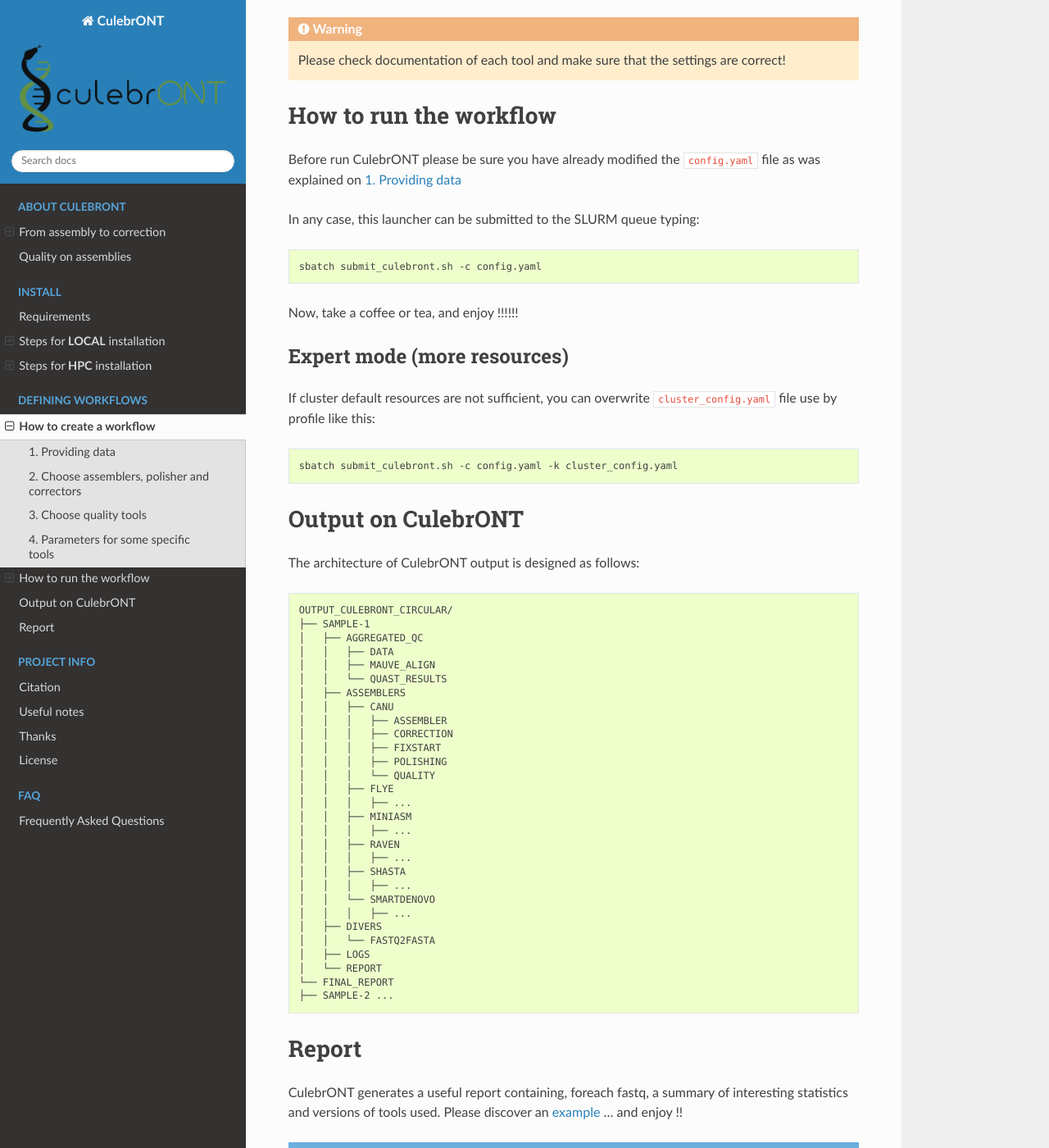
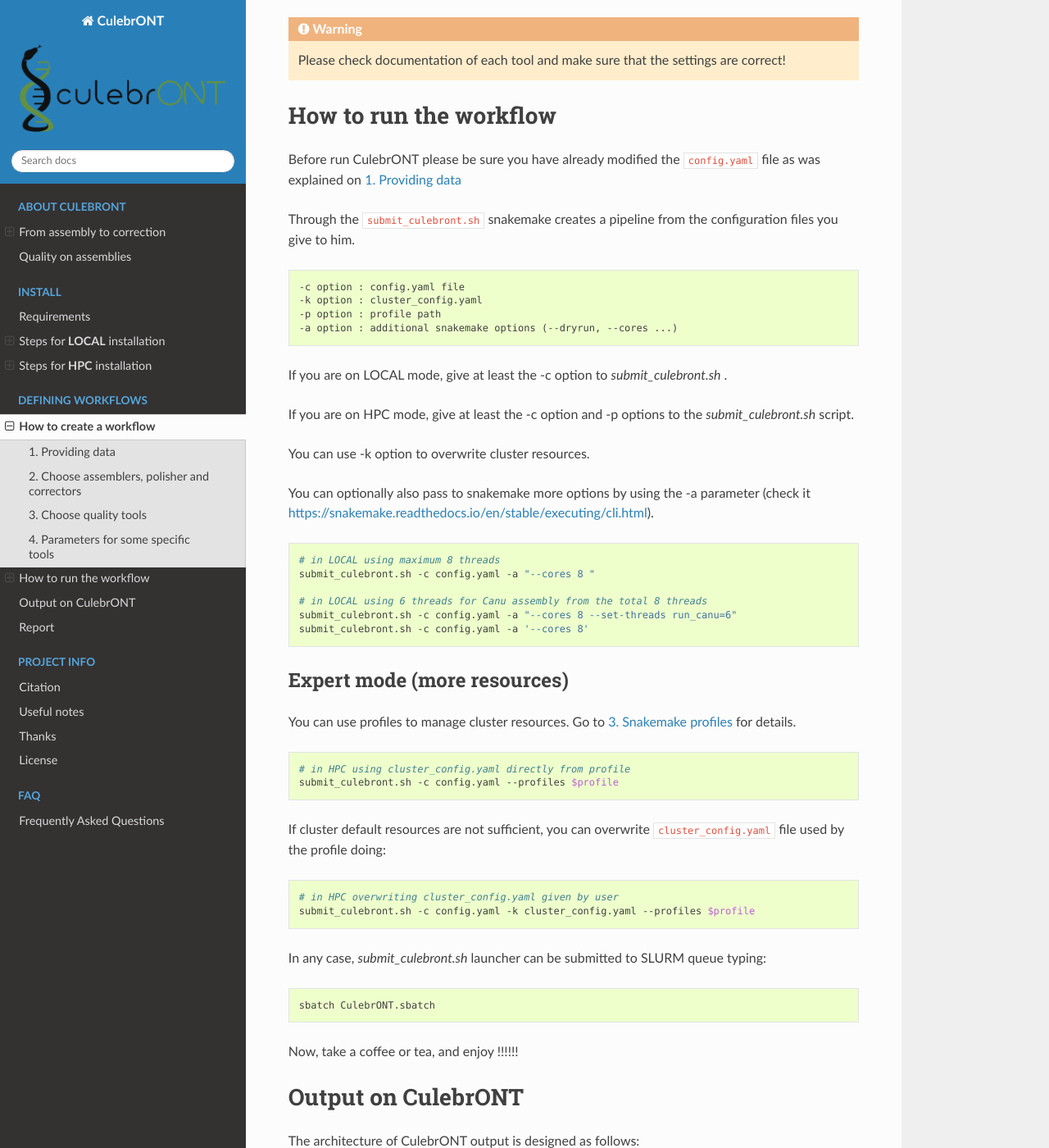
Before and after one commit to SouthGreenPlatform/culebrONT, a Sphinx documentation site: the page built from docs/source/WORKFLOWS.rst, in a window 1280 px wide and 1400 px high, scrolled down 5206 px. Shown: the whole window at 82% size. Built offline with Sphinx 7.4.7 and the Read the Docs theme 2.0.0, drawn with Linux system fonts in a browser that asks for light colours; the version number could not be read and is left out.

Commit message:
adapting how to run a workflow doc

```diff
--- a/docs/source/WORKFLOWS.rst
+++ b/docs/source/WORKFLOWS.rst
@@ -133,22 +133,62 @@
 
 Before run CulebrONT please be sure you have already modified the ``config.yaml`` file as was explained on :ref:`1. Providing data`
 
-In any case, this launcher can be submitted to the SLURM queue typing:
+Through the ``submit_culebront.sh`` snakemake creates a pipeline from the configuration files you give to him.
+
+.. code-block:: txt
+
+    -c option : config.yaml file
+    -k option : cluster_config.yaml
+    -p option : profile path
+    -a option : additional snakemake options (--dryrun, --cores ...)
+
+
+If you are on LOCAL mode, give at least the -c option to `submit_culebront.sh` .
+
+If you are on HPC mode, give at least the -c option and -p options to the `submit_culebront.sh` script.
+
+You can use -k option to overwrite cluster resources.
+
+You can optionally also pass to snakemake more options by using the -a parameter (check it https://snakemake.readthedocs.io/en/stable/executing/cli.html).
 
 .. code-block:: bash
 
-    sbatch submit_culebront.sh -c config.yaml
+    # in LOCAL using maximum 8 threads
+    submit_culebront.sh -c config.yaml -a "--cores 8 "
 
-Now, take a coffee or tea, and enjoy !!!!!!
+    # in LOCAL using 6 threads for Canu assembly from the total 8 threads
+    submit_culebront.sh -c config.yaml -a "--cores 8 --set-threads run_canu=6"
+    submit_culebront.sh -c config.yaml -a '--cores 8'
+
 
 Expert mode (more resources)
 ----------------------------
 
-If cluster default resources are not sufficient, you can overwrite ``cluster_config.yaml`` file use by profile like this:
+You can use profiles to manage cluster resources. Go to :ref:`3. Snakemake profiles` for details.
 
 .. code-block:: bash
 
-    sbatch submit_culebront.sh -c config.yaml -k cluster_config.yaml
+    # in HPC using cluster_config.yaml directly from profile
+    submit_culebront.sh -c config.yaml --profiles $profile
+
+If cluster default resources are not sufficient, you can overwrite ``cluster_config.yaml`` file used by the profile doing:
+
+.. code-block:: bash
+
+    # in HPC overwriting cluster_config.yaml given by user
+    submit_culebront.sh -c config.yaml -k cluster_config.yaml --profiles $profile
+
+
+In any case, `submit_culebront.sh` launcher can be submitted to SLURM queue typing:
+
+.. code-block:: bash
+
+    sbatch CulebrONT.sbatch
+
+Now, take a coffee or tea, and enjoy !!!!!!
+
+
+
 
 
 Output on CulebrONT
```
